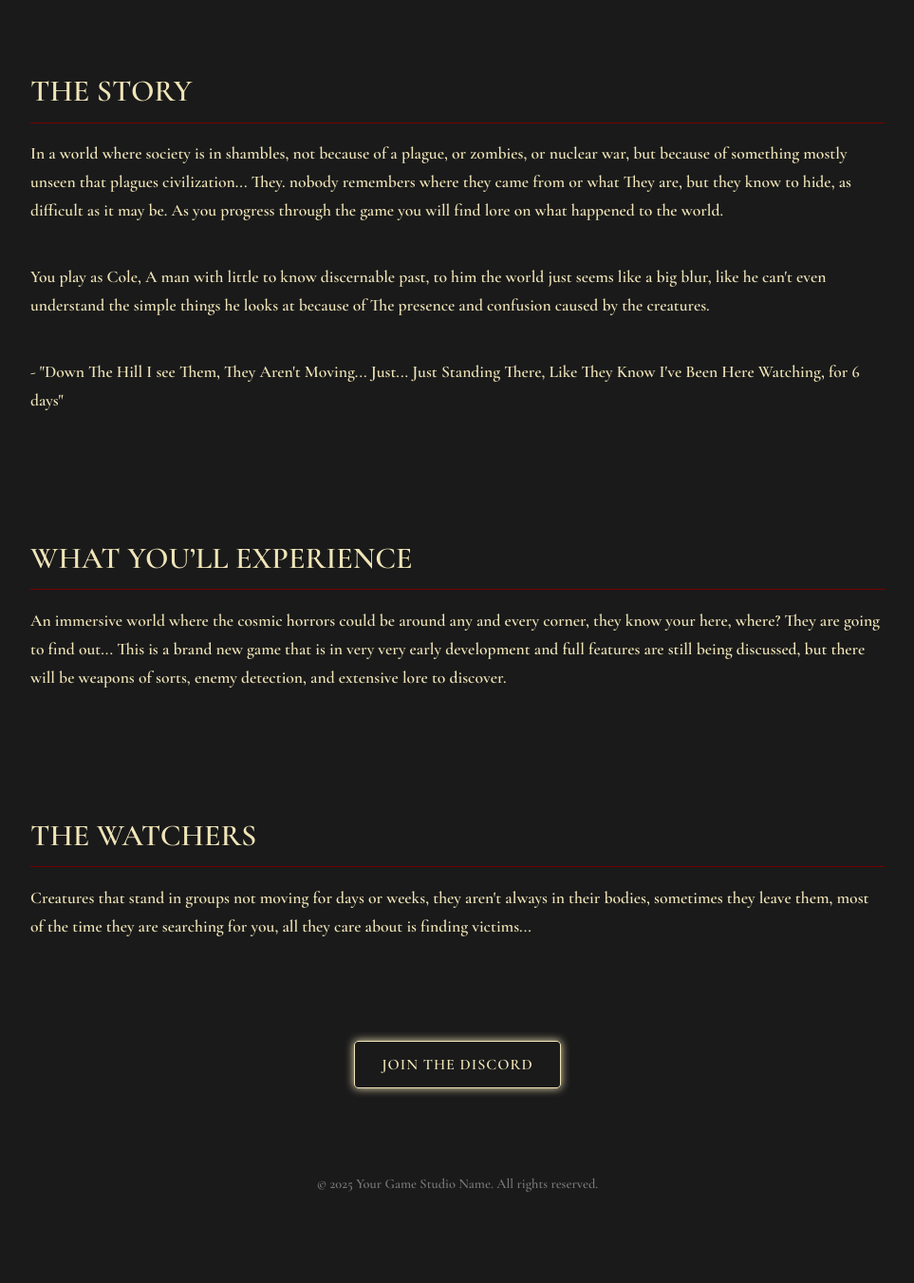
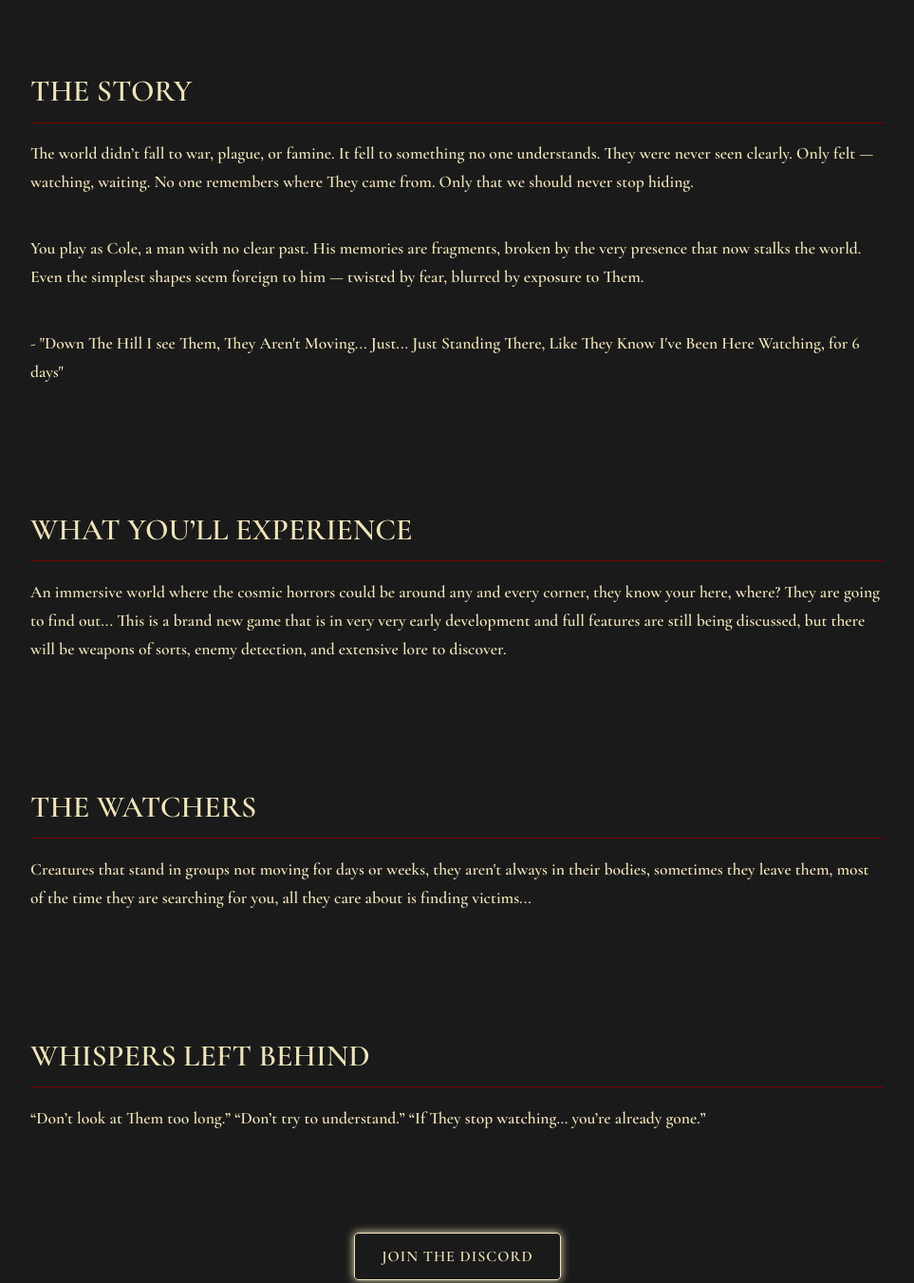
Before and after one commit to Good-Soul-Studios/The-Standing, a plain HTML site: page index.html in a window 1280 px wide. Shown: the part 648-1999 px from the top of the page at 95% size, without its empty margins (158-1121 px from the left). Before the commit the page ends 1948 px from the top, so only its background shows below. Drawn offline with nearby package versions, Linux system fonts and the light colour scheme.

Commit message:
Update index.html

```diff
--- a/index.html
+++ b/index.html
@@ -1,6 +1,11 @@
 <!DOCTYPE html>
 <html lang="en">
 <head>
+  <link rel="icon" href="your-favicon-path.png">
+<meta property="og:title" content="They Watch">
+<meta property="og:description" content="A psychological horror survival game set in a ruined world overtaken by the unknowable.">
+<meta property="og:image" content="https://i.imgur.com/W0wE6Vj.png">
+
   <meta charset="UTF-8">
   <meta name="viewport" content="width=device-width, initial-scale=1">
   <title>They Watch</title>
@@ -127,12 +132,12 @@
 
   <section>
     <h2>The Story</h2>
-    <p>In a world where society is in shambles, not because of a plague, or zombies, or nuclear war, but because of something mostly unseen that plagues civilization... They.
-    nobody remembers where they came from or what They are, but they know to hide, as difficult as it may be.
-    As you progress through the game you will find lore on what happened to the world.</p>
+    <p>The world didn’t fall to war, plague, or famine. It fell to something no one understands.
+They were never seen clearly. Only felt — watching, waiting.
+No one remembers where They came from. Only that we should never stop hiding.</p>
      <div style="margin-top: 40px;">
-       <P>You play as Cole, A man with little to know discernable past, to him the world just seems like a big blur,
-         like he can't even understand the simple things he looks at because of The presence and confusion caused by the creatures.</P>
+       <P>You play as Cole, a man with no clear past. His memories are fragments, broken by the very presence that now stalks the world.
+Even the simplest shapes seem foreign to him — twisted by fear, blurred by exposure to Them.</P>
     <div style="margin-top: 40px;">
         <P> - "Down The Hill I see Them, They Aren't Moving...  Just... Just Standing There, Like They Know I've Been Here Watching, for 6 days"</P>
     </div>
@@ -149,6 +154,14 @@
     <p>Creatures that stand in groups not moving for days or weeks, they aren't always in their bodies, sometimes they leave them, most of the time they are searching for you, all they care about is finding victims...</p>
   </section>
 
+  <section>
+  <h2>Whispers Left Behind</h2>
+  <p>
+    “Don’t look at Them too long.”
+    “Don’t try to understand.”
+    “If They stop watching… you’re already gone.”
+  </p>
+</section>
   <div class="buttons">
     <a href="https://discord.gg/uFsrQFv2zM" target="_blank">Join the Discord</a>
   </div>
```
